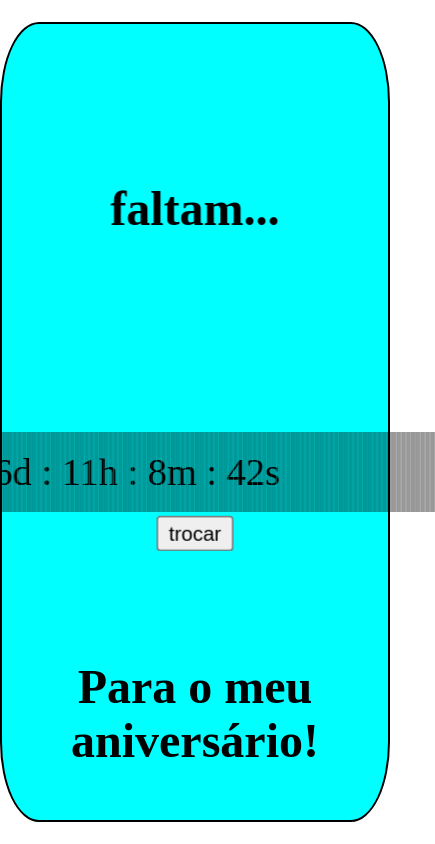
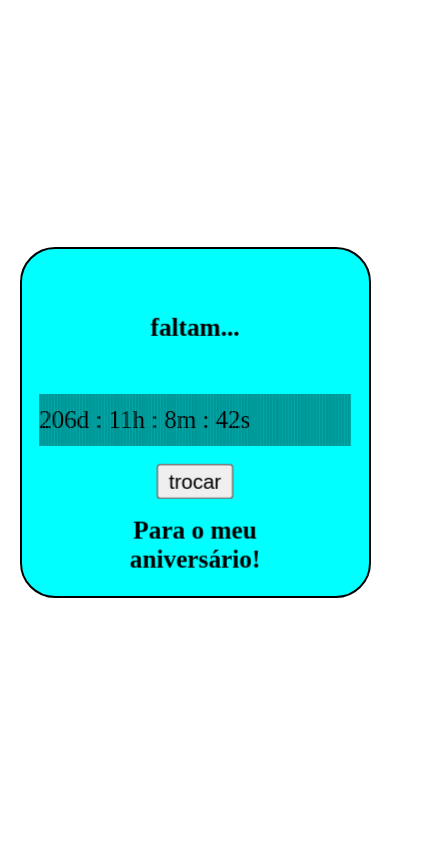
Before and after one commit to k-lila/aniversario, a website: page index.html in a window 390 px wide. Shown: the whole page, 435 px wide, since content can reach past the window. Drawn offline with Linux system fonts and the light colour scheme; files whose address does not match are found by name.

Commit message:
reponsividade

```diff
--- a/src/styles/banner.scss
+++ b/src/styles/banner.scss
@@ -55,3 +55,14 @@
         animation: rotatePanel 0.5s forwards;
     }
 }
+
+@media screen and (max-width: 767px) {
+
+    .banner-container {
+        top: 35%;
+    }
+
+    .banner {
+        transform: perspective($perspective-sm) translateZ(75PX);
+    }
+}
--- a/src/styles/card.scss
+++ b/src/styles/card.scss
@@ -4,8 +4,8 @@
     background-color: aqua;
     border: 2px solid black;
     border-radius: 10%;
-    width: 800px;
-    height: 800px;
+    max-width: 800px;
+    max-height: 800px;
     position: relative;
     transform-style: preserve-3d;
     transform: rotateX(var(--rotatex)) rotateY(var(--rotatey));
@@ -23,4 +23,25 @@
     &__text-bot {
         top: 80%;
     }
+
+    @media screen and (orientation: portrait) {
+        width: 90vw;
+        height: 90vw;
+    }
+    @media screen and (orientation: landscape) {
+        height: 90svh;
+        width: 90svh;
+    }
+    @media screen and (max-width: 767px) {
+        &__text-top,
+        &__text-bot {
+            transform: translate(-50%, 50%) perspective($perspective-sm) translateZ(100px);
+        }
+        &__text-top {
+            top: 15%;
+        }
+        &__text-bot {
+            top: 70%;
+        }
+    }
 }
```
Also changed, not shown: dist/styles/banner.css, dist/styles/card.css, dist/styles/main.css.
